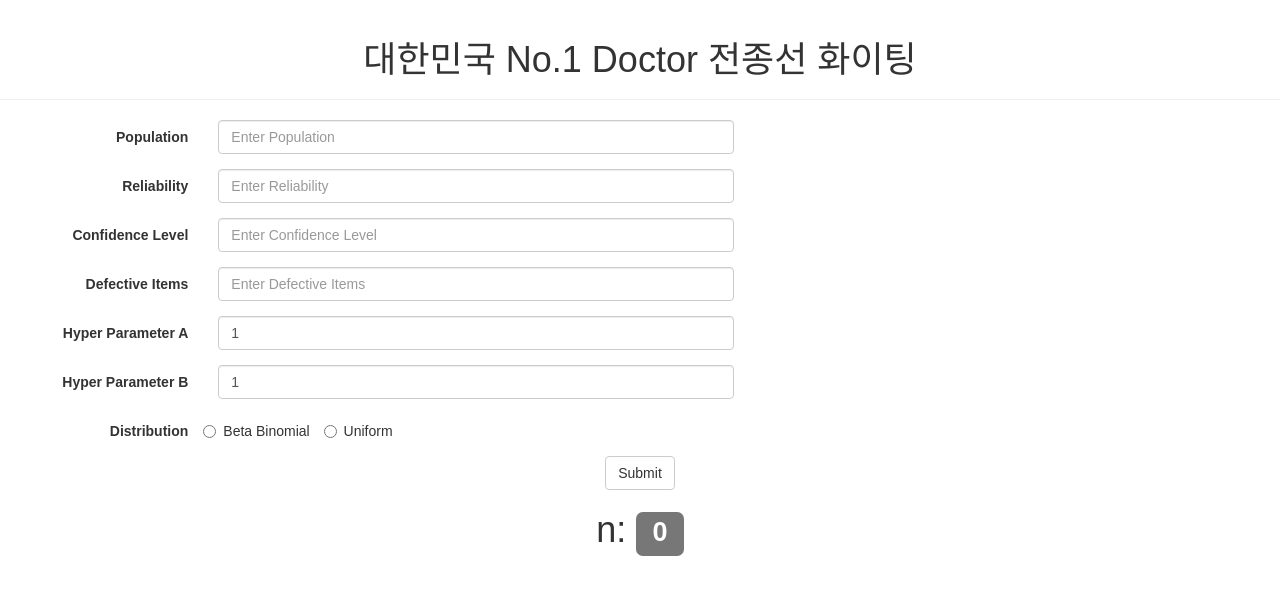
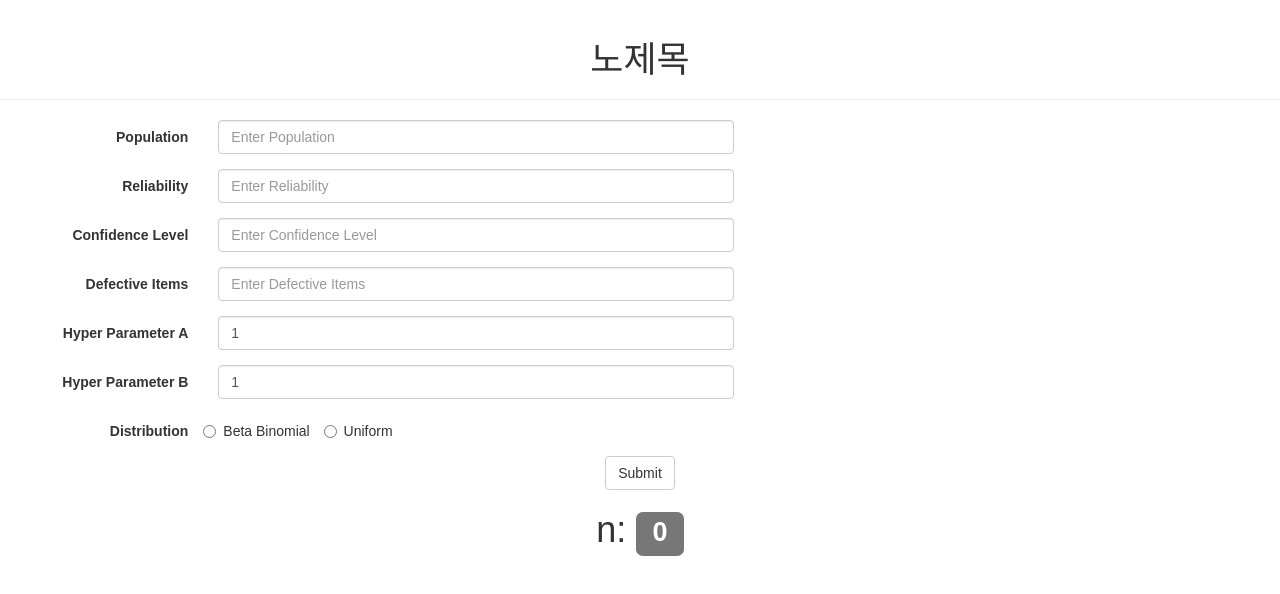
Before and after one commit to SunhoY/jjs-web, a React app: page / in a window 1280 px wide. Shown: the top 594 px of the page. Built offline with nearby package versions, Linux system fonts and the light colour scheme.

Commit message:
change title

```diff
--- a/src/App.js
+++ b/src/App.js
@@ -17,7 +17,7 @@ class App extends Component {
   render() {
     return (
       <div className="App">
-        <PageHeader>대한민국 No.1 Doctor 전종선 화이팅</PageHeader>
+        <PageHeader>노제목</PageHeader>
           <ExperimentalForm onFormSubmit={this.onFormSubmit}></ExperimentalForm>
           <h1>
               n: <Label>{this.state.foundN}</Label>
```
